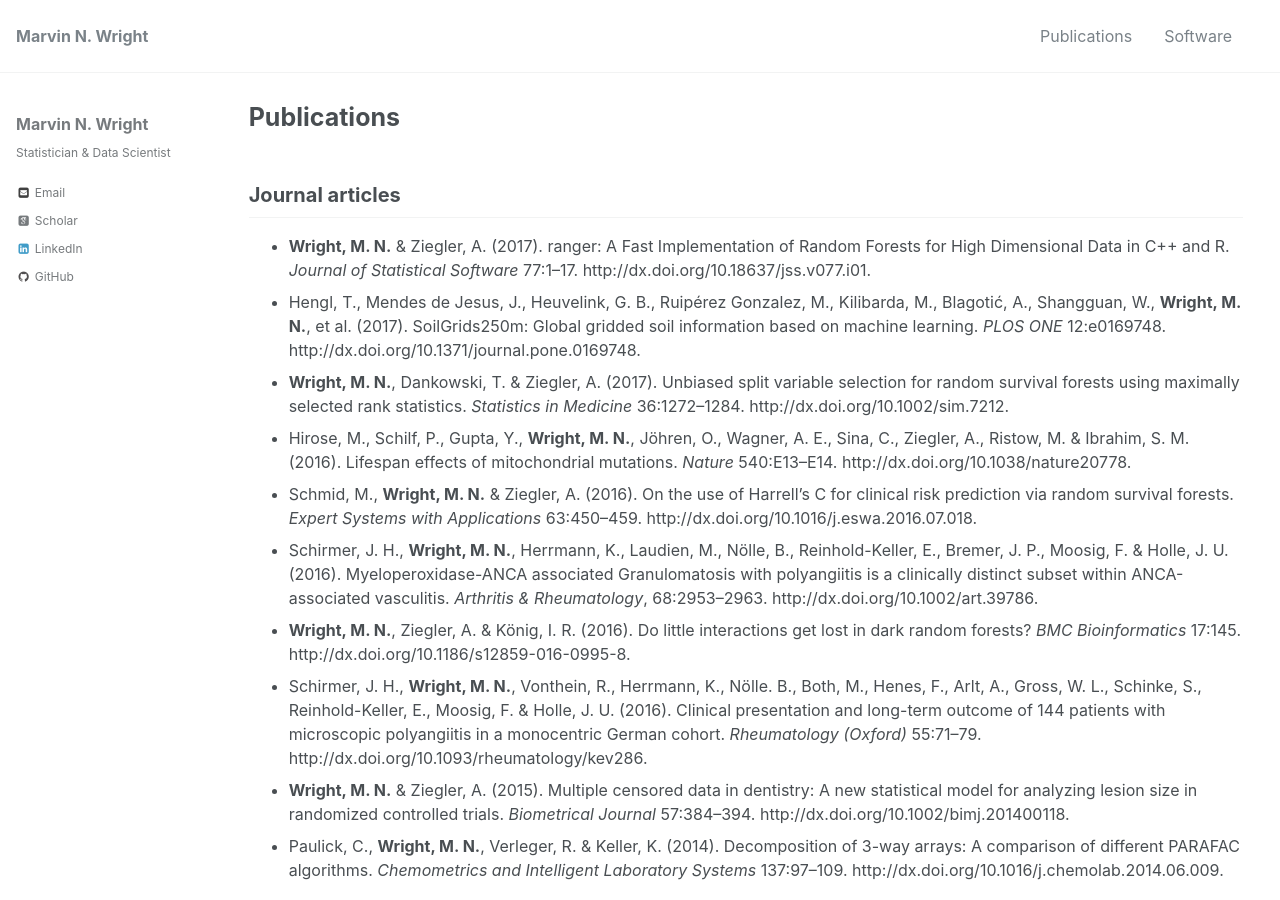
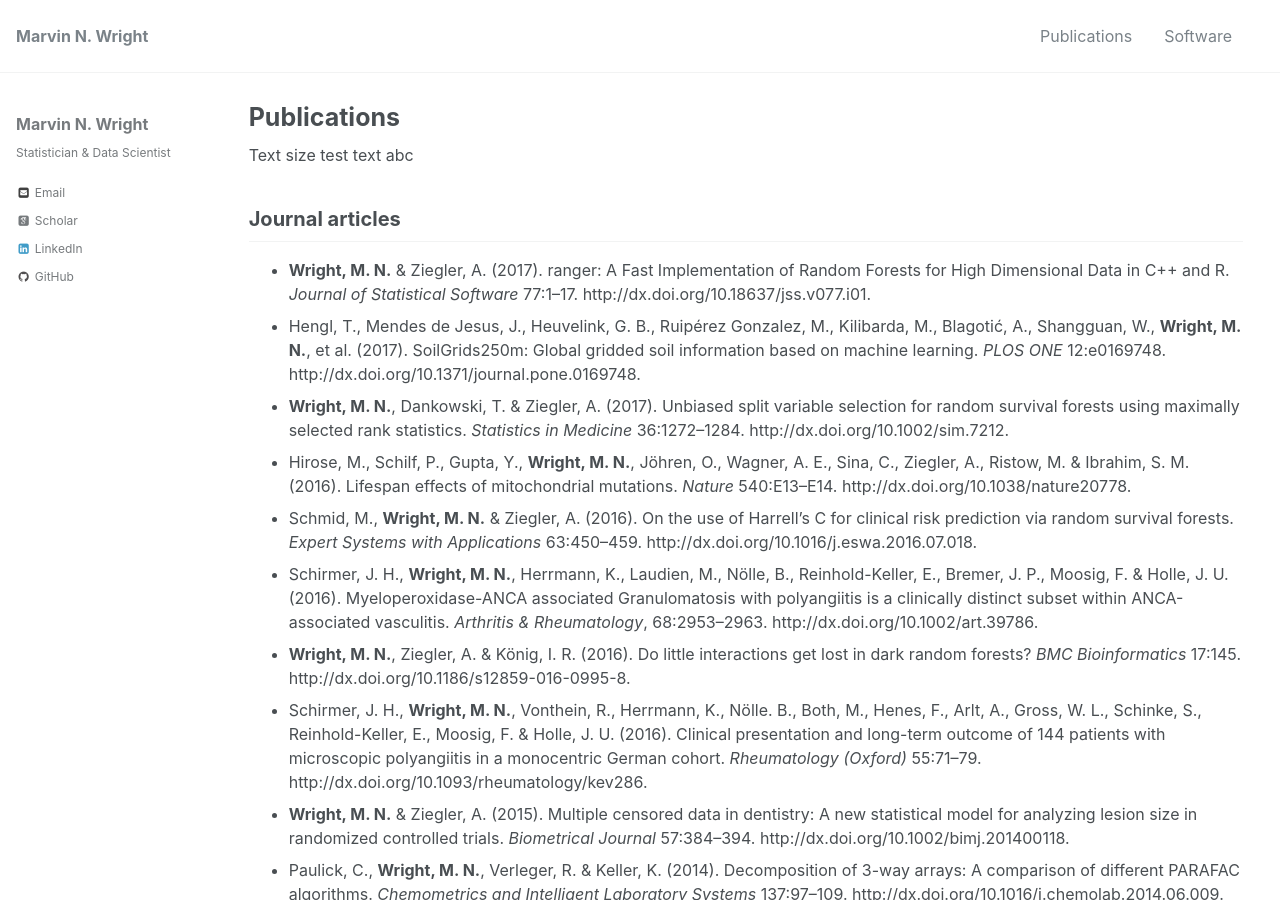
Before and after one commit to mnwright/mnwright.github.io, a Jekyll site: the page built from _pages/publications.md, in a window 1280 px wide and 900 px high. Built offline with Jekyll 4.4.1, drawn with Linux system fonts in a browser that asks for light colours; some web fonts are replaced.

Commit message:
Add text size test text

```diff
--- a/_pages/publications.md
+++ b/_pages/publications.md
@@ -2,6 +2,8 @@
 title: Publications
 permalink: /publications/
 ---
+
+Text size test text abc
 
 ## Journal articles
 * **Wright, M. N.** & Ziegler, A. (2017). ranger: A Fast Implementation of Random Forests for High Dimensional Data in C++ and R. *Journal of Statistical Software* 77:1–17. http://dx.doi.org/10.18637/jss.v077.i01.
```
